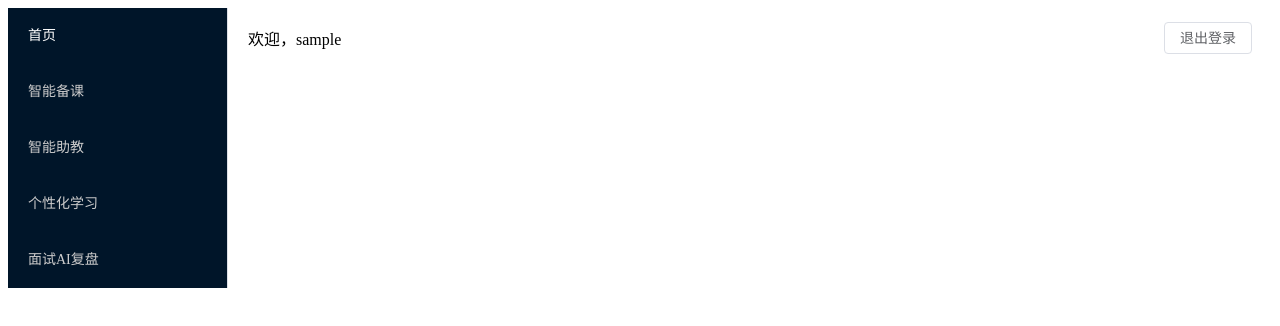
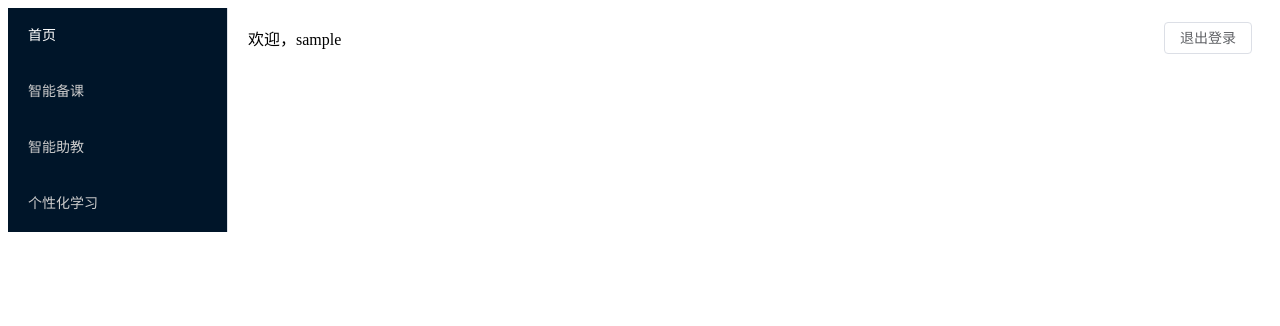
Before and after one commit to xiao9yu/-, a Vue app in the folder frontend/: page / in a window 1280 px wide. Shown: the top 326 px of the page. Built offline with nearby package versions, Linux system fonts and the light colour scheme; sample sign-in values are in the browser's storage.

Commit message:
移除面试AI复盘（工单20）功能范围：前端菜单/占位名删除 + 工单16文档补1.5范围变更记录
用户决策（2026-09-17）：工单20移出本轮交付，范围调整为工单17~19；
RBAC 就业指导角色枚举保留，无对应功能。

```diff
--- a/frontend/src/views/HomeView.vue
+++ b/frontend/src/views/HomeView.vue
@@ -7,7 +7,6 @@
         <el-menu-item index="/prep">智能备课</el-menu-item>
         <el-menu-item index="/module/assistant">智能助教</el-menu-item>
         <el-menu-item index="/module/learn">个性化学习</el-menu-item>
-        <el-menu-item index="/module/interview">面试AI复盘</el-menu-item>
       </el-menu>
     </el-aside>
     <el-container>
--- a/frontend/src/views/PlaceholderView.vue
+++ b/frontend/src/views/PlaceholderView.vue
@@ -12,7 +12,7 @@ import { useRoute } from 'vue-router'
 
 const names: Record<string, string> = {
   prep: '智能备课（工单17）', assistant: '智能助教（工单18）',
-  learn: '个性化学习（工单19）', interview: '面试AI复盘（工单20）'
+  learn: '个性化学习（工单19）'
 }
 const route = useRoute()
 const title = computed(() => names[String(route.params.name)] || '模块')
```
Also changed, not shown: 1 other file (tests, documents, lock files or other folders).
